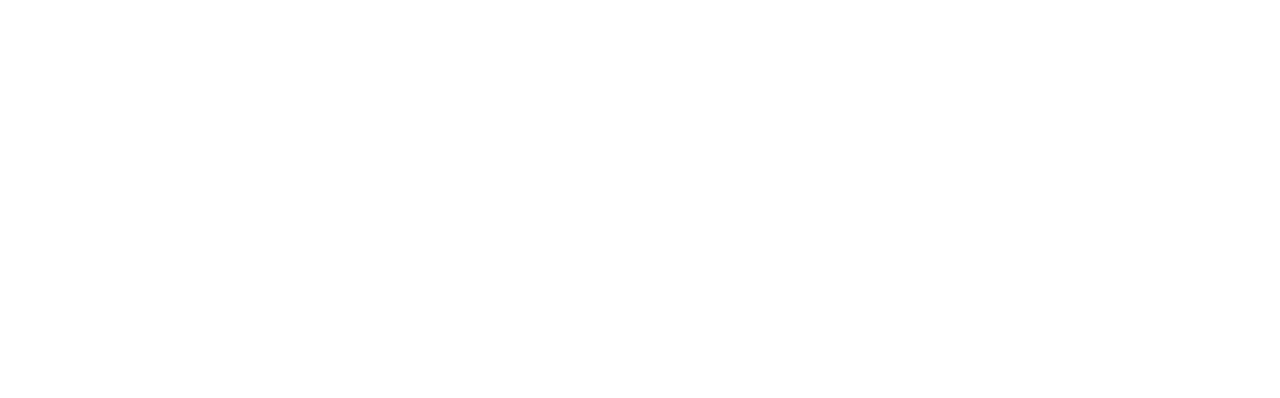
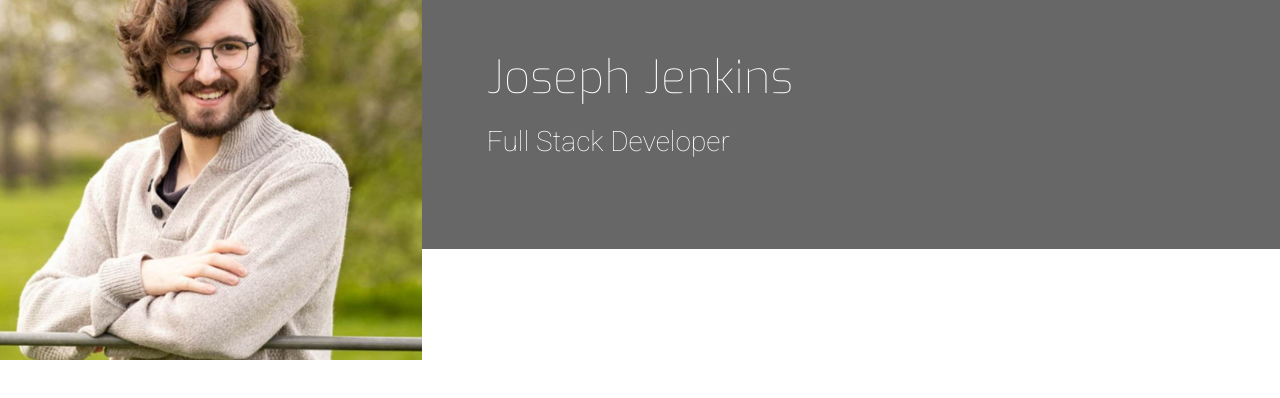
Before and after one commit to jftjenkins/resume, a plain HTML site: page index.html in a window 1280 px wide. Drawn offline with nearby package versions, Linux system fonts and the light colour scheme.

Commit message:
feat: Added and styled name and title.

```diff
--- a/assets/css/style.css
+++ b/assets/css/style.css
@@ -0,0 +1,45 @@
+@import url('https://fonts.googleapis.com/css2?family=Exo:ital,wght@0,100;0,200;0,300;0,400;0,500;0,600;0,700;0,800;0,900;1,100;1,200;1,300;1,400;1,500;1,600;1,700;1,800;1,900&family=Roboto:ital,wght@0,100;0,300;0,400;0,500;0,700;0,900;1,100;1,300;1,400;1,500;1,700;1,900&display=swap');
+
+/* Colours */
+
+.bg-color-name-title {
+    background-color: #676767;
+}
+
+/* Heading */
+
+header {
+    margin: 0;
+}
+
+.heading {
+    margin-left: 50px;
+}
+
+.logo {
+    background: url("../images/joseph.jpeg");
+    background-position: center;
+    background-repeat: no-repeat;
+    background-size: cover;
+    min-height: 360px;
+    transition: all .5s ease-in-out;
+    -moz-transition: all .5s ease-in-out;
+    -webkit-transition: all .5s ease-in-out;
+}
+
+.name {
+    font-family: "Exo", sans-serif;
+    font-weight: 100;
+    font-size: 46px;
+    margin-top: 50px;
+    color: #ffffff;
+}
+
+.title {
+    font-family: "Roboto", sans-serif;
+    font-weight: 200;
+    font-size: 28px;
+    margin-top: 20px;
+    margin-bottom: 90px;
+    color: #ffffff;
+}
--- a/index.html
+++ b/index.html
@@ -16,10 +16,25 @@
       src="https://kit.fontawesome.com/6b4422a4b6.js"
       crossorigin="anonymous"
     ></script>
+    <!-- css link -->
+    <link rel="stylesheet" href="assets/css/style.css" />
     <title>Joseph</title>
   </head>
+
   <body>
-    <header></header>
+    <header>
+      <div class="row">
+        <a class="col-md-4 logo" href="index.html"> </a>
+        <div class="col-md-8">
+            <div class="row bg-color-name-title">
+                <div class="col heading">
+                    <h1 class="name">Joseph Jenkins</h1>
+                    <h2 class="title">Full Stack Developer</h2>
+                </div>
+            </div>
+        </div>
+      </div>
+    </header>
     <section></section>
     <footer></footer>
   </body>
```
Also changed, not shown: assets/images/joseph.jpeg (added).
